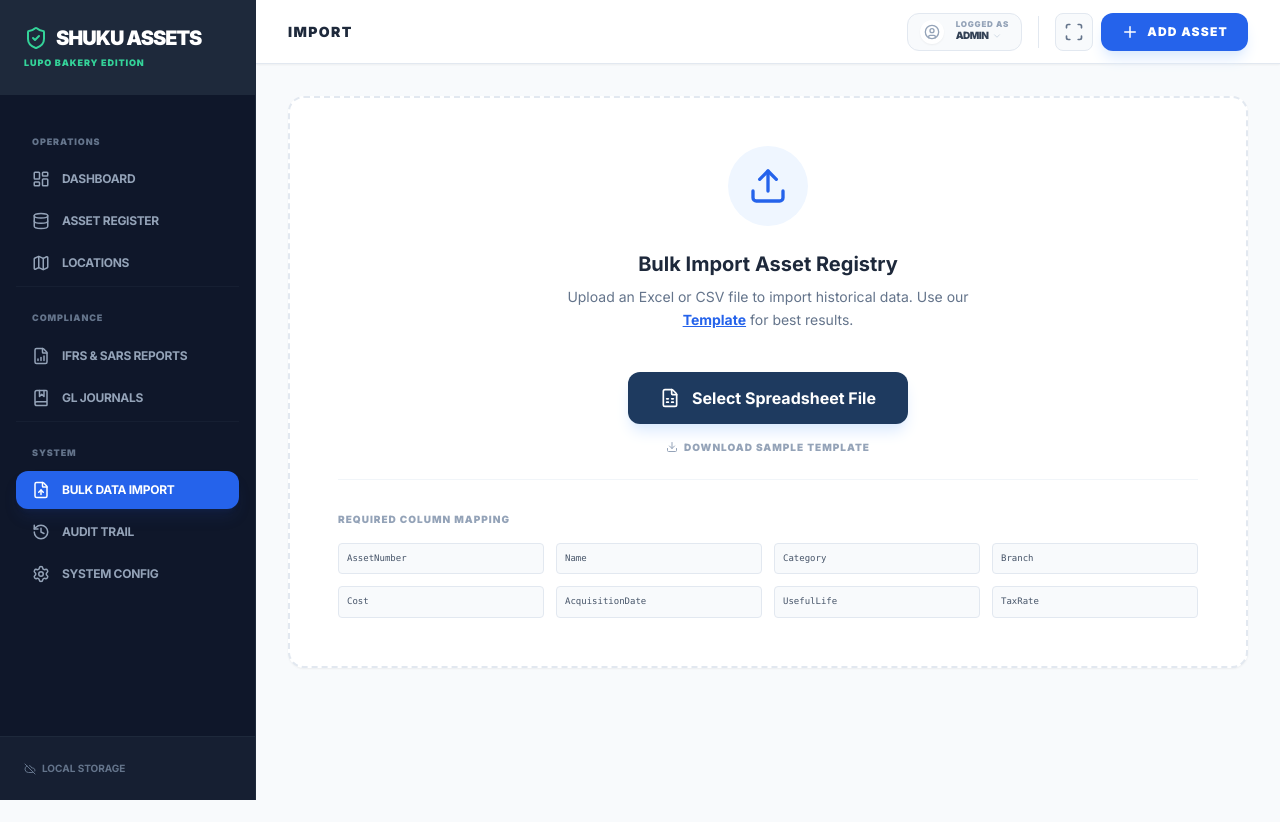
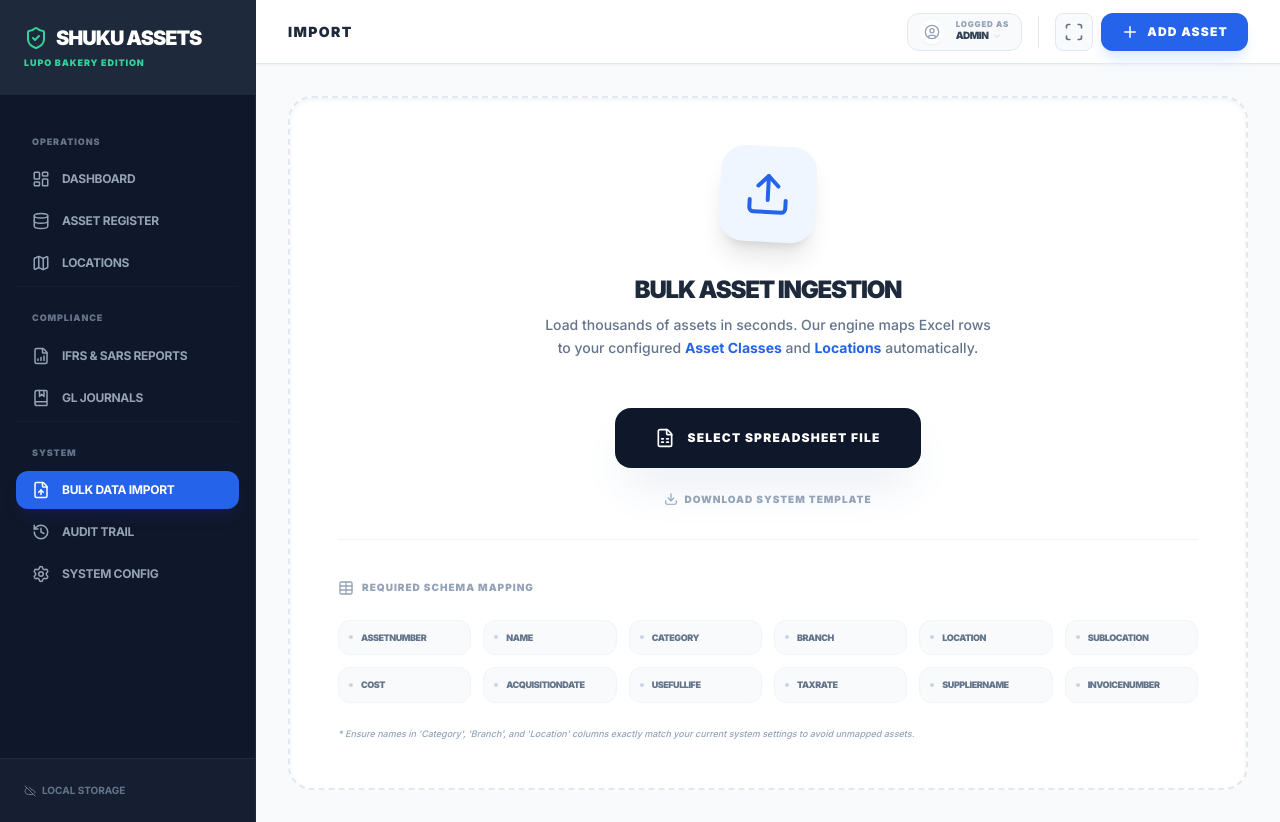
Before and after one commit to shanmand/shuku-assets, a React (Vite) app: page / in a window 1280 px wide. Both pictures are taken after a click on the button "BULK DATA IMPORT". Before the commit the page ends 800 px from the top, so only its background shows below. Built offline with nearby package versions, Linux system fonts and the light colour scheme.

Commit message:
Fix import error where data is not matched

```diff
--- a/App.tsx
+++ b/App.tsx
@@ -333,7 +333,7 @@ const App: React.FC = () => {
               {activeTab === 'locations' && <LocationManager locations={locations} onUpdate={setLocations} assets={assets} />}
               {activeTab === 'reports' && <ReportingSuite assets={assets} categories={categories} locations={locations} startDate={startDate} endDate={endDate} />}
               {activeTab === 'journals' && <JournalManager assets={assets} categories={categories} locations={locations} selectedMonth={format(new Date(endDate), 'yyyy-MM')} />}
-              {activeTab === 'import' && <ImportManager onImport={(a) => setAssets([...assets, ...a])} />}
+              {activeTab === 'import' && <ImportManager categories={categories} locations={locations} onImport={(a) => setAssets([...assets, ...a])} />}
               {activeTab === 'audit' && <AuditTrailView logs={auditLogs} assets={assets} />}
               {activeTab === 'settings' && <CategoryManager categories={categories} onUpdate={setCategories} dbConfig={dbConfig} onUpdateDb={setDbConfig} onForcePush={() => pushToPostgres(false)} onForcePull={() => pullFromPostgres(true)} onTestConnection={() => pullFromPostgres(true)} connectionStatus={connectionStatus} syncLoading={syncLoading} />}
             </>
--- a/components/ImportManager.tsx
+++ b/components/ImportManager.tsx
@@ -1,44 +1,53 @@
 
 import React, { useState } from 'react';
-import { Upload, FileSpreadsheet, AlertCircle, CheckCircle2, Download } from 'lucide-react';
+import { Upload, FileSpreadsheet, AlertCircle, CheckCircle2, Download, Table } from 'lucide-react';
 import * as XLSX from 'xlsx';
-import { Asset, AssetStatus } from '../types';
-import { ASSET_CATEGORIES, ORGANIZATIONAL_UNITS } from '../constants';
+import { Asset, AssetStatus, AssetCategory, AssetLocation } from '../types';
 
 interface ImportManagerProps {
   onImport: (assets: Asset[]) => void;
+  categories: AssetCategory[];
+  locations: AssetLocation[];
 }
 
-const ImportManager: React.FC<ImportManagerProps> = ({ onImport }) => {
+const ImportManager: React.FC<ImportManagerProps> = ({ onImport, categories, locations }) => {
   const [status, setStatus] = useState<{ type: 'idle' | 'success' | 'error', message?: string }>({ type: 'idle' });
+
+  // Helper to convert Excel Serial Dates to ISO strings
+  const parseExcelDate = (val: any) => {
+    if (!val) return new Date().toISOString().split('T')[0];
+
+    // If it's already a string in YYYY-MM-DD format
+    if (typeof val === 'string' && /^\d{4}-\d{2}-\d{2}$/.test(val)) return val;
+
+    // Handle Excel Serial Number
+    if (typeof val === 'number') {
+      const date = new Date((val - (25567 + 1)) * 86400 * 1000);
+      return date.toISOString().split('T')[0];
+    }
+
+    // Try normal JS Date parsing
+    const d = new Date(val);
+    if (!isNaN(d.getTime())) return d.toISOString().split('T')[0];
+
+    return new Date().toISOString().split('T')[0];
+  };
 
   const downloadTemplate = () => {
     const data = [
       {
         AssetNumber: 'EQP-001',
         Name: 'Industrial Oven',
-        Category: 'Bakery Machinery (12C)',
-        Branch: 'Lupo Head Office',
+        Category: categories[0]?.name || 'General Equipment',
+        Branch: locations.find(l => l.type === 'Branch')?.name || 'Lupo Head Office',
         Location: 'Kitchen A',
+        SubLocation: 'Bay 1',
         Cost: 55000,
         AcquisitionDate: '2023-01-15',
         UsefulLife: 10,
         TaxRate: 20,
         SupplierName: 'Bakery Pro Ltd',
         InvoiceNumber: 'INV-9988'
-      },
-      {
-        AssetNumber: 'VEH-042',
-        Name: 'Delivery Van',
-        Category: 'General Equipment',
-        Branch: 'Lupo Head Office',
-        Location: 'Parking Bay 1',
-        Cost: 285000,
-        AcquisitionDate: '2024-02-01',
-        UsefulLife: 5,
-        TaxRate: 20,
-        SupplierName: 'City Motors',
-        InvoiceNumber: 'CM-2024-001'
       }
     ];
 
@@ -56,32 +65,53 @@ const ImportManager: React.FC<ImportManagerProps> = ({ onImport }) => {
     reader.onload = (evt) => {
       try {
         const bstr = evt.target?.result;
-        const wb = XLSX.read(bstr, { type: 'binary' });
+        const wb = XLSX.read(bstr, { type: 'binary', cellDates: true });
         const wsname = wb.SheetNames[0];
         const ws = wb.Sheets[wsname];
         const data = XLSX.utils.sheet_to_json(ws);
 
         const newAssets: Asset[] = data.map((row: any) => {
-          const category = ASSET_CATEGORIES.find(c => c.name.toLowerCase() === (row.Category || '').toLowerCase()) || ASSET_CATEGORIES[0];
-          const branch = ORGANIZATIONAL_UNITS.find(u => u.name.toLowerCase() === (row.Branch || '').toLowerCase() && u.type === 'Branch') || ORGANIZATIONAL_UNITS[0];
+          // 1. SMART MATCHING: CATEGORY
+          const rowCategoryName = String(row.Category || '').trim().toLowerCase();
+          const category = categories.find(c => c.name.trim().toLowerCase() === rowCategoryName) || categories[0];
+
+          // 2. SMART MATCHING: BRANCH
+          const rowBranchName = String(row.Branch || '').trim().toLowerCase();
+          const branch = locations.find(l => l.type === 'Branch' && l.name.trim().toLowerCase() === rowBranchName) || locations.find(l => l.type === 'Branch') || locations[0];
+
+          // 3. SMART MATCHING: FUNCTIONAL LOCATION (Parent = Branch)
+          const rowLocationName = String(row.Location || '').trim().toLowerCase();
+          const functionalLocation = locations.find(l =>
+            l.type === 'Location' &&
+            l.parentId === branch.id &&
+            l.name.trim().toLowerCase() === rowLocationName
+          );
+
+          // 4. SMART MATCHING: SUB-LOCATION (Parent = Functional Location)
+          const rowSubLocationName = String(row.SubLocation || '').trim().toLowerCase();
+          const subLocation = functionalLocation ? locations.find(l =>
+            l.type === 'Sublocation' &&
+            l.parentId === functionalLocation.id &&
+            l.name.trim().toLowerCase() === rowSubLocationName
+          ) : undefined;
 
           return {
             id: Math.random().toString(36).substr(2, 9),
-            assetNumber: String(row.AssetNumber || row['Asset No'] || ''),
+            assetNumber: String(row.AssetNumber || row['Asset No'] || '').toUpperCase(),
             tagId: String(row.TagId || row['Tag ID'] || ''),
-            name: String(row.Name || ''),
+            name: String(row.Name || 'Imported Asset'),
             description: String(row.Description || ''),
             categoryId: category.id,
             branchId: branch.id,
-            locationId: ORGANIZATIONAL_UNITS.find(u => u.name.toLowerCase() === (row.Location || '').toLowerCase() && u.parentId === branch.id)?.id || '',
-            subLocationId: '',
+            locationId: functionalLocation?.id || '',
+            subLocationId: subLocation?.id || '',
             status: AssetStatus.ACTIVE,
             components: [{
               id: 'primary',
-              name: 'Imported Component',
-              acquisitionDate: row.AcquisitionDate || new Date().toISOString().split('T')[0],
+              name: 'Primary Unit',
+              acquisitionDate: parseExcelDate(row.AcquisitionDate),
               cost: Number(row.Cost || 0),
-              residualValue: Number(row.ResidualValue || 0),
+              residualValue: Number(row.ResidualValue || (Number(row.Cost || 0) * (category.residualPercentage / 100))),
               usefulLifeYears: Number(row.UsefulLife || category.defaultUsefulLife),
               taxRate: Number(row.TaxRate || category.defaultTaxRate),
               status: AssetStatus.ACTIVE,
@@ -93,65 +123,72 @@ const ImportManager: React.FC<ImportManagerProps> = ({ onImport }) => {
         });
 
         onImport(newAssets);
-        setStatus({ type: 'success', message: `Successfully imported ${newAssets.length} assets.` });
+        setStatus({ type: 'success', message: `Batch Process Complete: ${newAssets.length} records verified and ingested.` });
       } catch (err) {
-        setStatus({ type: 'error', message: 'Failed to parse file. Please check the template format.' });
+        console.error("Import Error:", err);
+        setStatus({ type: 'error', message: 'Engine Fault: Could not parse binary data. Ensure you use the provided template.' });
       }
     };
     reader.readAsBinaryString(file);
   };
 
   return (
-    <div className="bg-white p-12 rounded-2xl border-2 border-dashed border-slate-200 text-center space-y-6 shadow-sm">
-      <div className="mx-auto w-20 h-20 bg-blue-50 text-blue-600 rounded-full flex items-center justify-center">
-        <Upload size={40} />
+    <div className="bg-white p-12 rounded-3xl border-2 border-dashed border-slate-200 text-center space-y-8 shadow-inner animate-in zoom-in-95 duration-300">
+      <div className="mx-auto w-24 h-24 bg-blue-50 text-blue-600 rounded-3xl flex items-center justify-center shadow-xl rotate-3">
+        <Upload size={48} />
       </div>
+
       <div>
-        <h3 className="text-xl font-bold text-slate-800">Bulk Import Asset Registry</h3>
-        <p className="text-sm text-slate-500 max-w-md mx-auto mt-2 leading-relaxed">
-          Upload an Excel or CSV file to import historical data.
-          Use our <button onClick={downloadTemplate} className="text-blue-600 font-bold underline hover:text-blue-800 transition">Template</button> for best results.
+        <h3 className="text-2xl font-black text-slate-800 uppercase tracking-tighter">Bulk Asset Ingestion</h3>
+        <p className="text-sm text-slate-500 max-w-md mx-auto mt-2 leading-relaxed font-medium">
+          Load thousands of assets in seconds. Our engine maps Excel rows to your configured <span className="text-blue-600 font-bold">Asset Classes</span> and <span className="text-blue-600 font-bold">Locations</span> automatically.
         </p>
       </div>
 
-      <div className="pt-4 flex flex-col items-center gap-4">
-        <label className="bg-[#1e3a5f] text-white px-8 py-3.5 rounded-xl cursor-pointer hover:bg-blue-900 transition-all font-bold flex items-center gap-3 w-fit shadow-lg shadow-blue-100 active:scale-95">
-          <FileSpreadsheet size={20} />
+      <div className="pt-4 flex flex-col items-center gap-6">
+        <label className="bg-slate-900 text-white px-10 py-5 rounded-2xl cursor-pointer hover:bg-black transition-all font-black uppercase tracking-widest text-xs flex items-center gap-3 shadow-2xl shadow-slate-200 active:scale-95 group">
+          <FileSpreadsheet size={20} className="group-hover:text-blue-400 transition-colors" />
           Select Spreadsheet File
           <input type="file" className="hidden" accept=".xlsx, .xls, .csv" onChange={handleFileUpload} />
         </label>
 
-        <button onClick={downloadTemplate} className="text-[10px] font-black uppercase tracking-widest text-slate-400 hover:text-blue-600 flex items-center gap-1.5 transition">
-          <Download size={12} /> Download Sample Template
+        <button onClick={downloadTemplate} className="text-[10px] font-black uppercase tracking-widest text-slate-400 hover:text-blue-600 flex items-center gap-1.5 transition-all">
+          <Download size={14} /> Download System Template
         </button>
       </div>
 
       {status.type === 'success' && (
-        <div className="mt-4 p-4 bg-emerald-50 text-emerald-700 rounded-xl flex items-center justify-center gap-3 border border-emerald-100 animate-in slide-in-from-top-2">
-          <CheckCircle2 size={18} />
-          <span className="text-sm font-bold uppercase tracking-tight">{status.message}</span>
+        <div className="mt-4 p-5 bg-emerald-50 text-emerald-700 rounded-2xl flex items-center justify-center gap-4 border border-emerald-100 animate-in slide-in-from-top-4 shadow-sm">
+          <CheckCircle2 size={24} />
+          <span className="text-xs font-black uppercase tracking-widest">{status.message}</span>
         </div>
       )}
 
       {status.type === 'error' && (
-        <div className="mt-4 p-4 bg-red-50 text-red-700 rounded-xl flex items-center justify-center gap-3 border border-red-100 animate-in slide-in-from-top-2">
-          <AlertCircle size={18} />
-          <span className="text-sm font-bold uppercase tracking-tight">{status.message}</span>
+        <div className="mt-4 p-5 bg-red-50 text-red-700 rounded-2xl flex items-center justify-center gap-4 border border-red-100 animate-in slide-in-from-top-4 shadow-sm">
+          <AlertCircle size={24} />
+          <span className="text-xs font-black uppercase tracking-widest">{status.message}</span>
         </div>
       )}
 
-      <div className="pt-8 text-left border-t border-slate-100">
-        <h4 className="text-[10px] font-black text-slate-400 uppercase tracking-widest mb-4">Required Column Mapping</h4>
-        <div className="grid grid-cols-2 md:grid-cols-4 gap-3 text-[9px] font-mono text-slate-600">
-          <div className="bg-slate-50 p-2 rounded border border-slate-200">AssetNumber</div>
-          <div className="bg-slate-50 p-2 rounded border border-slate-200">Name</div>
-          <div className="bg-slate-50 p-2 rounded border border-slate-200">Category</div>
-          <div className="bg-slate-50 p-2 rounded border border-slate-200">Branch</div>
-          <div className="bg-slate-50 p-2 rounded border border-slate-200">Cost</div>
-          <div className="bg-slate-50 p-2 rounded border border-slate-200">AcquisitionDate</div>
-          <div className="bg-slate-50 p-2 rounded border border-slate-200">UsefulLife</div>
-          <div className="bg-slate-50 p-2 rounded border border-slate-200">TaxRate</div>
+      <div className="pt-10 text-left border-t border-slate-100">
+        <div className="flex items-center gap-2 mb-6">
+           <Table size={16} className="text-slate-400" />
+           <h4 className="text-[10px] font-black text-slate-400 uppercase tracking-widest">Required Schema Mapping</h4>
         </div>
+        <div className="grid grid-cols-2 md:grid-cols-4 lg:grid-cols-6 gap-3 text-[9px] font-black uppercase tracking-tighter">
+          {[
+            'AssetNumber', 'Name', 'Category', 'Branch', 'Location', 'SubLocation',
+            'Cost', 'AcquisitionDate', 'UsefulLife', 'TaxRate', 'SupplierName', 'InvoiceNumber'
+          ].map(col => (
+            <div key={col} className="bg-slate-50 p-2.5 rounded-xl border border-slate-100 text-slate-500 flex items-center gap-2">
+              <div className="w-1 h-1 bg-slate-300 rounded-full"></div> {col}
+            </div>
+          ))}
+        </div>
+        <p className="mt-6 text-[9px] text-slate-400 font-medium italic">
+          * Ensure names in 'Category', 'Branch', and 'Location' columns exactly match your current system settings to avoid unmapped assets.
+        </p>
       </div>
     </div>
   );
```
